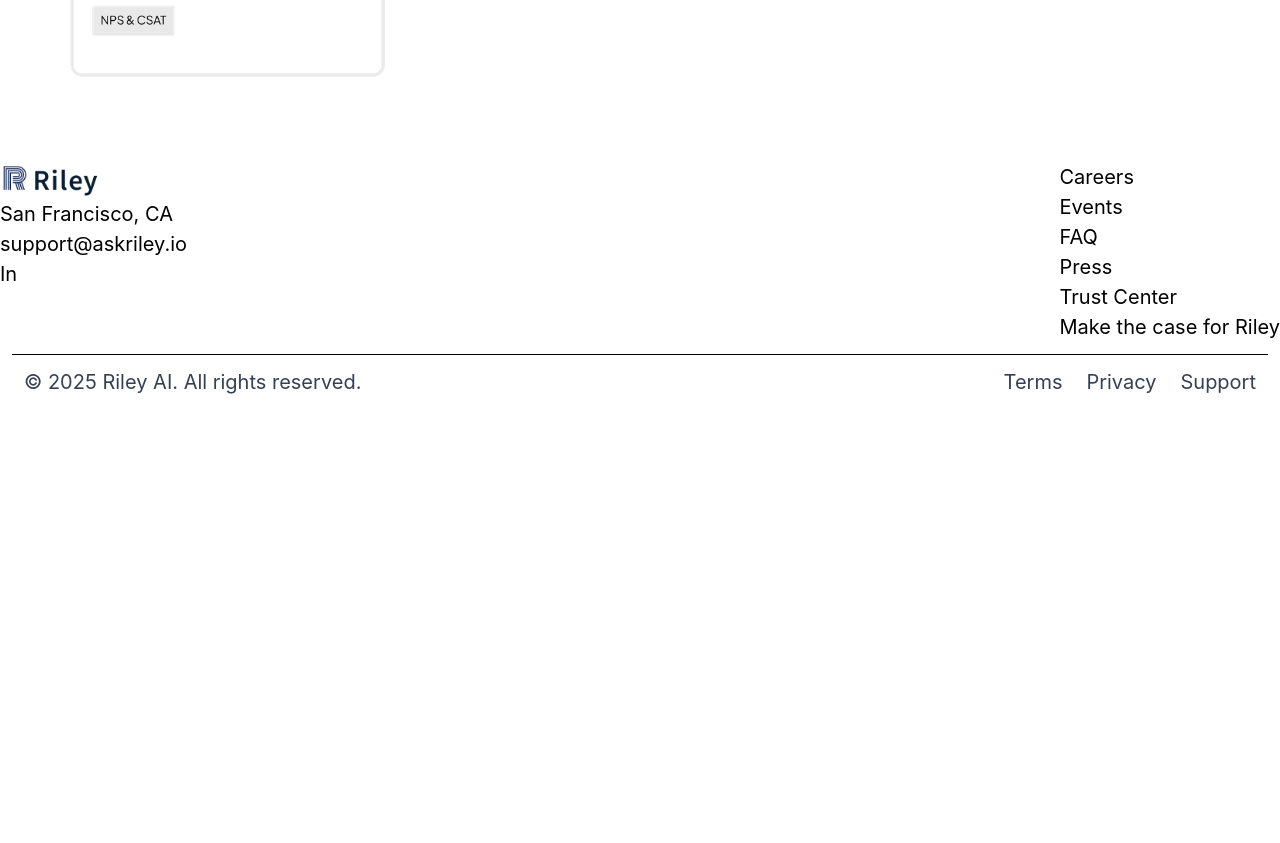
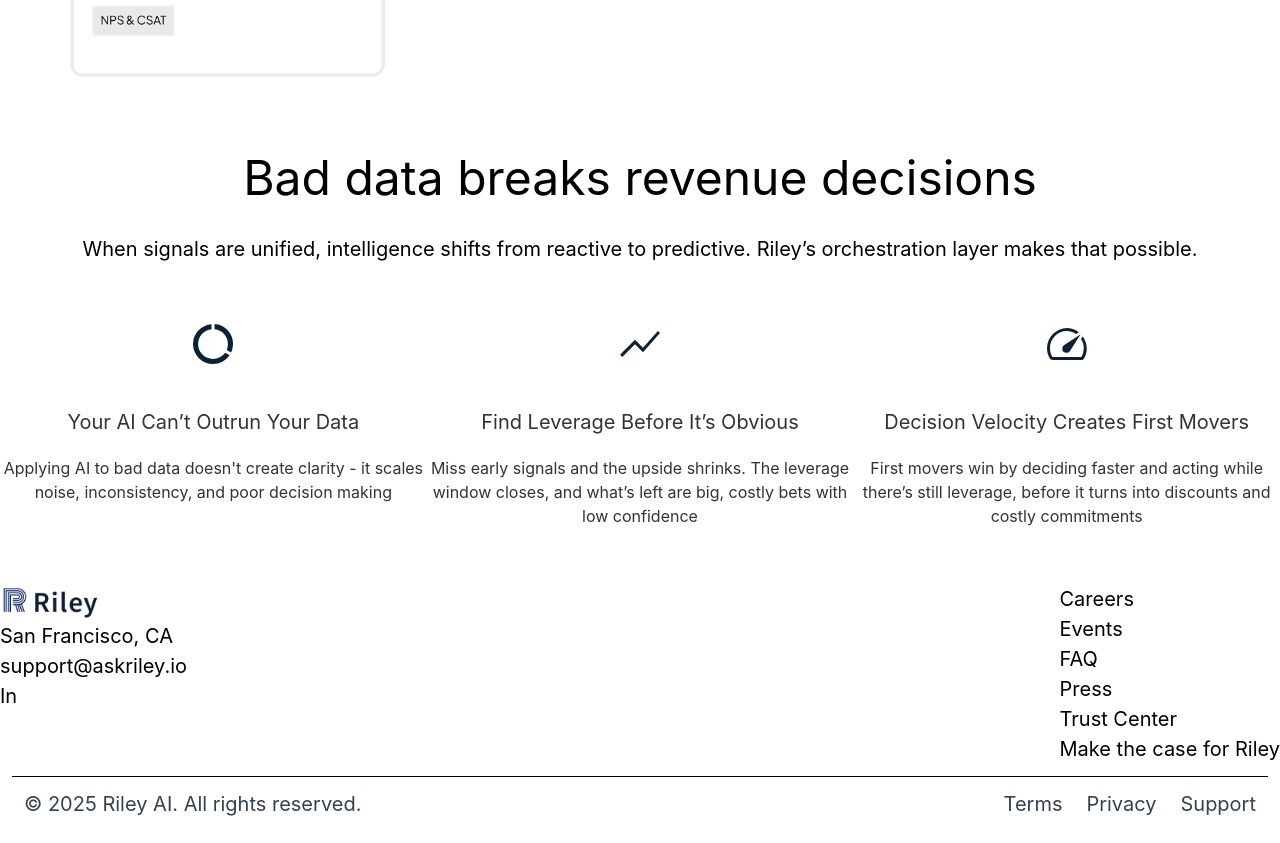
Before and after one commit to victor-tech-world/Riley-AI-First, a React (Create React App) app: page / in a window 1280 px wide. Shown: the part 4320-5163 px from the top of the page. Before the commit the page ends 4741 px from the top, so only its background shows below. Built offline with nearby package versions, Linux system fonts and the light colour scheme.

Commit message:
task_design_3

```diff
--- a/src/components/section/Layout.tsx
+++ b/src/components/section/Layout.tsx
@@ -1,3 +1,4 @@
+import BadRevenue from "./badRevenue/BadRevenue";
 import BeneathAI from "./dataBeneathAI/BeneathAI";
 import First from "./first/First";
 import Second from "./second/Second";
@@ -8,6 +9,7 @@ export default function Layout() {
             <First />
             <Second />
             <BeneathAI/>
+            <BadRevenue/>
         </>
     )
 }
--- a/src/components/section/badRevenue/BadRevenue.tsx
+++ b/src/components/section/badRevenue/BadRevenue.tsx
@@ -1,10 +1,13 @@
 import React from 'react';
+import Title from './Title';
+import LeverageFind from './LeverageFind';
 
 const BadRevenue = () => {
     return (
-        <div>
-
-        </div>
+        <>
+            <Title/>
+            <LeverageFind/>
+        </>
     );
 };
 
--- /dev/null
+++ b/src/components/section/badRevenue/LeverageFind.tsx
@@ -0,0 +1,43 @@
+import React from 'react';
+
+const LeverageFind = () => {
+    return (
+        <div className='grid grid-cols-3'>
+            <div className='text-badrevenue justify-items-center text-center pt-10'>
+                <div className=''>
+                    <img src='/asset/img_7.svg'/>
+                </div>
+                <div className='pb-5 pt-10 text-xl'>
+                    <p className=''>Your AI Can’t Outrun Your Data</p>
+                </div>
+                <div className='text-base'>
+                    Applying AI to bad data doesn't create clarity - it scales noise, inconsistency, and poor decision making
+                </div>
+            </div>
+            <div className='text-badrevenue justify-items-center text-center pt-10'>
+                <div className=''>
+                    <img src='/asset/img_8.svg'/>
+                </div>
+                <div className='pb-5 pt-10 text-xl'>
+                    <p className=''>Find Leverage Before It’s Obvious</p>
+                </div>
+                <div className='text-base'>
+                    Miss early signals and the upside shrinks. The leverage window closes, and what’s left are big, costly bets with low confidence
+                </div>
+            </div>
+            <div className='text-badrevenue justify-items-center text-center pt-10'>
+                <div className=''>
+                    <img src='/asset/img_9.svg'/>
+                </div>
+                <div className='pb-5 pt-10 text-xl'>
+                    <p className=''>Decision Velocity Creates First Movers</p>
+                </div>
+                <div className='text-base'>
+                    First movers win by deciding faster  and acting while there’s still leverage, before it turns into discounts and costly commitments
+                </div>
+            </div>
+        </div>
+    );
+};
+
+export default LeverageFind;
--- /dev/null
+++ b/src/components/section/badRevenue/Title.tsx
@@ -0,0 +1,22 @@
+import React from 'react';
+
+const Title = () => {
+    return (
+        <div className="container mx-auto">
+            <div className="mt-8 text-center">
+                <div className=" justify-self-center p-4 ">
+                    <p className="text-5xl">
+                        Bad data breaks revenue decisions
+                    </p>
+                </div>
+                <div className="flex justify-self-center p-4 ">
+                    <p>
+                        When signals are unified, intelligence shifts from reactive to predictive. Riley’s orchestration layer makes that possible.
+                    </p>
+                </div>
+            </div>
+        </div>
+    );
+};
+
+export default Title;
--- a/tailwind.config.js
+++ b/tailwind.config.js
@@ -11,6 +11,7 @@ module.exports = {
       black: '#000',
       demo: '#ebeff7',
       demoBorder: '#d0d5dd',
+      badrevenue: '#333333',
     },
     extend: {},
   },
```
